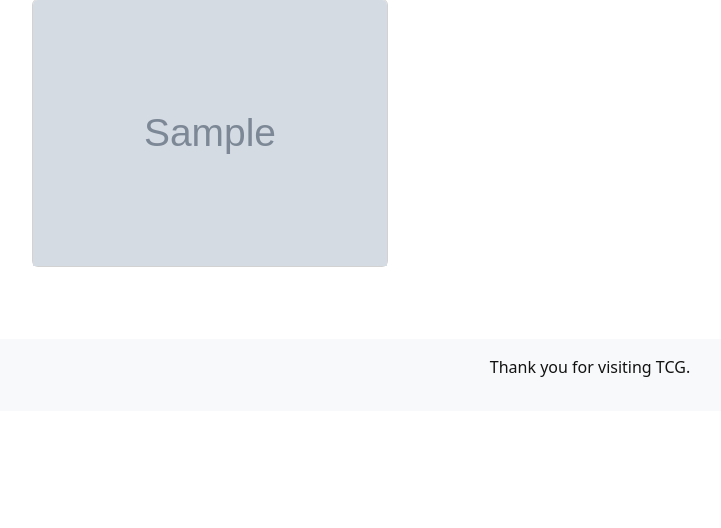
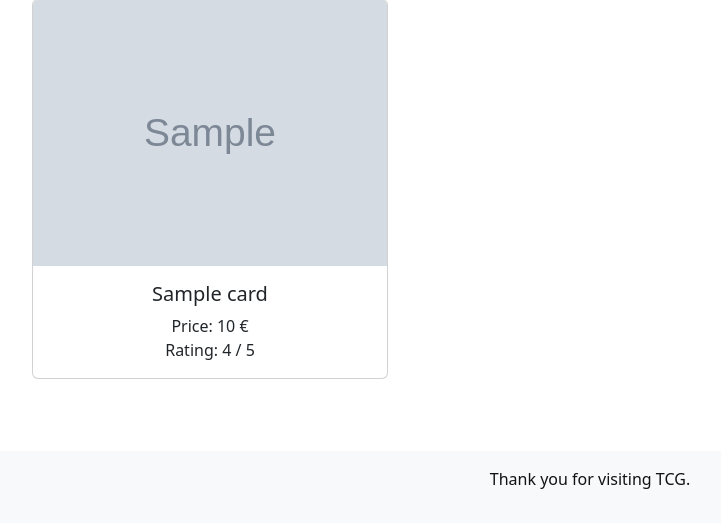
Before and after one commit to nsaadig16/DjangoProjectWeb, a Django app: template WebProjecte/templates/pack_opened.html in a window 1280 px wide. Shown: the part 153-681 px from the top of the page, without its empty margins (50-771 px from the left). Run offline with Django 5.2, Linux system fonts and the light colour scheme; the template is opened without the code that fills it: most values are stand-ins (such as "Sample title", 1, 10 or a date in 2020); grey boxes marked "Sample" are stand-in pictures.

Commit message:
Update pack_opened.html

```diff
--- a/WebProjecte/templates/pack_opened.html
+++ b/WebProjecte/templates/pack_opened.html
@@ -7,8 +7,28 @@
     <div class="row mt-4">
         {% for card in cards %}
             <div class="col-md-4 mb-4">
-                <div class="card">
-                    <img src="{{ card.image.url }}" class="card-img-top" alt="{{ card.title }}">
+                <div class="card" itemscope itemtype="https://schema.org/Product">
+                    <meta itemprop="sku" content="{{ card.id }}">
+                    <meta itemprop="name" content="{{ card.title }}">
+                    {% if card.description %}
+                        <meta itemprop="description" content="{{ card.description }}">
+                    {% endif %}
+                    <img src="{{ card.image.url }}" class="card-img-top" alt="{{ card.title }}" itemprop="image">
+                    <div class="card-body">
+                        <h5 class="card-title" itemprop="name">{{ card.title }}</h5>
+                        {% if card.price %}
+                        <div itemprop="offers" itemscope itemtype="https://schema.org/Offer">
+                            <span>Price: <span itemprop="price">{{ card.price }}</span> €</span>
+                            <link itemprop="availability" href="https://schema.org/InStock" />
+                        </div>
+                        {% endif %}
+                        {% if card.rating %}
+                        <div itemprop="aggregateRating" itemscope itemtype="https://schema.org/AggregateRating">
+                            Rating: <span itemprop="ratingValue">{{ card.rating }}</span> /
+                            <span itemprop="bestRating">5</span>
+                        </div>
+                        {% endif %}
+                    </div>
                 </div>
             </div>
         {% endfor %}
```
